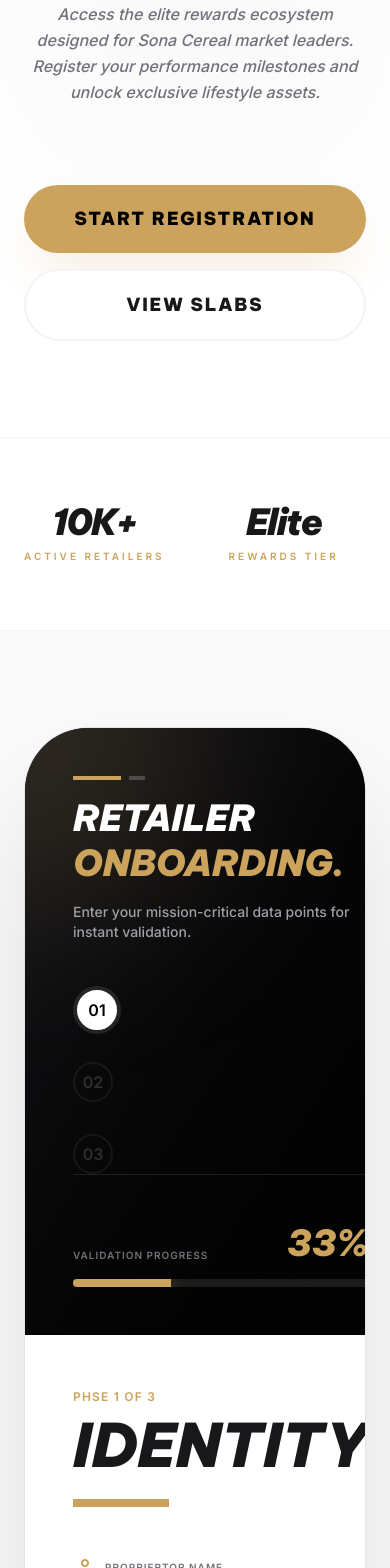
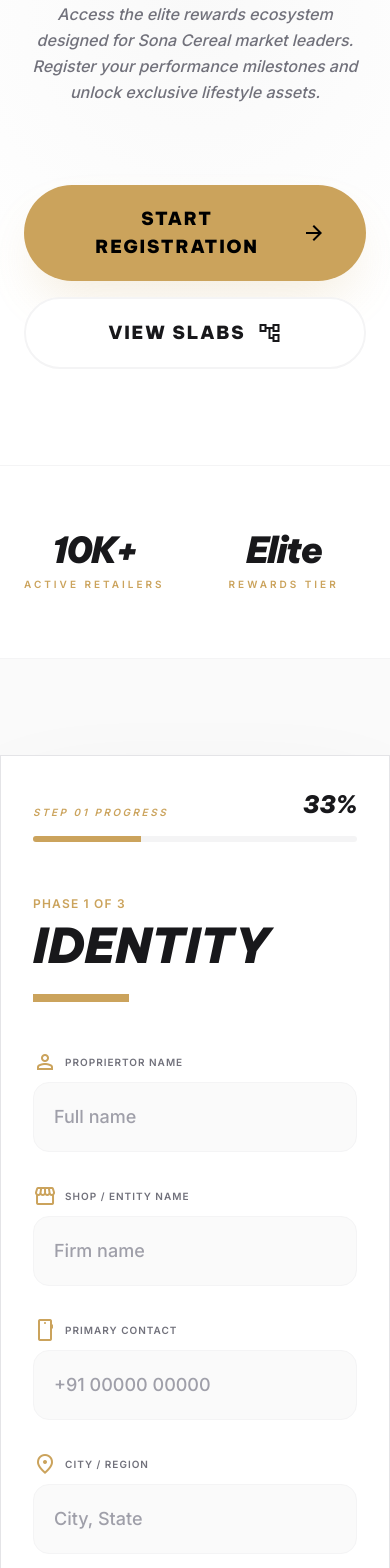
Before and after one commit to gohypedevelopers-stack/SONA-CEREAL, a Next.js app: page / in a window 390 px wide. Shown: the part 432-2000 px from the top of the page. Built offline with nearby package versions, Linux system fonts and the light colour scheme.

Commit message:
client change 2

```diff
--- a/src/app/milestones/page.tsx
+++ b/src/app/milestones/page.tsx
@@ -28,7 +28,7 @@
             <span className="w-2 h-2 bg-primary rounded-full animate-pulse"></span>
             <span className="text-[10px] font-black uppercase tracking-widest">Sona Elite Tiers 2025</span>
           </div>
-          <h1 className="font-headline font-black text-6xl md:text-8xl italic uppercase text-zinc-900 leading-[0.85] tracking-tighter mb-8">
+          <h1 className="font-headline font-black text-4xl md:text-[4.5rem] italic uppercase text-zinc-900 leading-none tracking-tight mb-8">
             REWARD <br />
             <span className="text-primary">ARCHITECTURE.</span>
           </h1>
@@ -134,7 +134,7 @@
           <div className="absolute inset-0 hero-rays opacity-[0.05]"></div>
 
           <div className="relative z-10 space-y-12">
-            <h2 className="text-6xl md:text-9xl font-headline font-black italic uppercase text-white tracking-widest leading-[0.8] drop-shadow-2xl">
+            <h2 className="text-5xl md:text-[6rem] font-headline font-black italic uppercase text-white tracking-widest leading-none drop-shadow-2xl">
                READY <br />
                TO <span className="text-primary italic">SCALE?</span>
             </h2>
--- a/src/app/page.tsx
+++ b/src/app/page.tsx
@@ -49,15 +49,17 @@
                   <div className="flex flex-col sm:flex-row gap-4 justify-center pt-8">
                      <button
                         onClick={scrollToRegistration}
-                        className="bg-[#CBA35C] text-black px-10 py-5 rounded-full font-headline font-black text-lg uppercase tracking-[0.1em] shadow-2xl shadow-[#CBA35C]/20 hover:scale-105 active:scale-95 transition-all"
+                        className="bg-[#CBA35C] text-black px-10 py-5 rounded-full font-headline font-black text-lg uppercase tracking-[0.1em] shadow-2xl shadow-[#CBA35C]/20 hover:scale-105 active:scale-95 transition-all flex items-center gap-3"
                      >
                         Start Registration
+                        <span className="material-symbols-outlined text-xl">arrow_forward</span>
                      </button>
                      <Link
                         href="/milestones"
                         className="bg-white text-zinc-900 px-10 py-5 rounded-full font-headline font-black text-lg uppercase tracking-[0.1em] border-2 border-zinc-100 hover:bg-zinc-50 transition-all flex items-center justify-center gap-3"
                      >
                         View Slabs
+                        <span className="material-symbols-outlined text-xl">account_tree</span>
                      </Link>
                   </div>
                </div>
@@ -82,10 +84,11 @@
 
          {/* Registration Section - Streamlined to 3 Steps */}
          <section id="registration-section" className="py-24 bg-zinc-50 border-y border-zinc-100 scroll-mt-24">
-            <div className="container mx-auto px-6">
-               <div className="grid lg:grid-cols-12 gap-0 shadow-[0_60px_120px_-20px_rgba(0,0,0,0.15)] rounded-[4rem] overflow-hidden bg-white border border-zinc-200 min-h-[800px]">
-                  {/* Sidebar - Branding */}
-                  <div className="lg:col-span-4 bg-zinc-900 p-12 flex flex-col justify-between text-white relative overflow-hidden">
+            <div className="container mx-auto px-0 md:px-6">
+               <div className="grid lg:grid-cols-12 gap-0 shadow-[0_60px_120px_-20px_rgba(0,0,0,0.15)] md:rounded-[4rem] overflow-hidden bg-white border border-zinc-200 min-h-[700px]">
+
+                  {/* Sidebar - Desktop Only Branding */}
+                  <div className="hidden lg:flex lg:col-span-4 bg-zinc-900 p-12 flex-col justify-between text-white relative overflow-hidden">
                      <div className="absolute inset-0 bg-gradient-to-br from-zinc-900 to-black opacity-90"></div>
                      <div className="absolute -top-24 -left-24 w-64 h-64 bg-[#CBA35C]/20 rounded-full blur-[100px]"></div>
 
@@ -127,25 +130,37 @@
                            <span className="text-4xl font-headline font-black italic text-[#CBA35C]">{Math.round(progress)}%</span>
                         </div>
                         <div className="w-full h-2 bg-white/10 rounded-full overflow-hidden">
-                           <div className="h-full bg-[#CBA35C] transition-all duration-700 ease-out shadow-[0_0_15px_rgba(233,151,1,0.4)]" style={{ width: `${progress}%` }}></div>
+                           <div className="h-full bg-[#CBA35C] transition-all duration-700 ease-out shadow-[0_0_15px_rgba(203,163,92,0.4)]" style={{ width: `${progress}%` }}></div>
                         </div>
                      </div>
                   </div>
 
                   {/* Form Content Area */}
-                  <div className="lg:col-span-8 p-12 lg:p-24 bg-white relative">
+                  <div className="lg:col-span-8 p-8 md:p-24 bg-white relative">
+
+                     {/* Mobile Only Progress Line */}
+                     <div className="lg:hidden mb-12 space-y-4">
+                        <div className="flex justify-between items-end">
+                           <span className="text-[10px] font-black uppercase tracking-[.25em] text-[#CBA35C] italic">Step 0{step} Progress</span>
+                           <span className="text-2xl font-headline font-black italic text-zinc-900">{Math.round(progress)}%</span>
+                        </div>
+                        <div className="w-full h-1.5 bg-zinc-100 rounded-full overflow-hidden">
+                           <div className="h-full bg-[#CBA35C] transition-all duration-700 ease-out" style={{ width: `${progress}%` }}></div>
+                        </div>
+                     </div>
+
                      <div className="mb-12 text-left">
-                        <span className="text-[#CBA35C] font-black uppercase tracking-widest text-xs">Phse {step} of 3</span>
-                        <h3 className="text-6xl font-headline font-black uppercase text-zinc-900 mt-2 leading-none italic">
+                        <span className="text-[#CBA35C] font-black uppercase tracking-widest text-xs">Phase {step} of 3</span>
+                        <h3 className="text-5xl md:text-6xl font-headline font-black uppercase text-zinc-900 mt-2 leading-none italic">
                            {step === 1 ? "IDENTITY" : step === 2 ? "SYSTEMS" : "VALIDATE"}
                         </h3>
                         <div className="w-24 h-2 bg-[#CBA35C] mt-6"></div>
                      </div>
 
-                     <form className="space-y-10" onSubmit={(e) => e.preventDefault()}>
+                     <form className="space-y-8 md:space-y-10" onSubmit={(e) => e.preventDefault()}>
                         {step === 1 && (
-                           <div className="space-y-10 animate-in fade-in duration-500">
-                              <div className="grid md:grid-cols-2 gap-10 text-left">
+                           <div className="space-y-8 md:space-y-10 animate-in fade-in duration-500">
+                              <div className="grid md:grid-cols-2 gap-8 md:gap-10 text-left">
                                  <div className="space-y-2">
                                     <label className="text-[10px] font-black uppercase tracking-widest text-zinc-500 flex items-center gap-2">
                                        <span className="material-symbols-outlined text-sm text-[#CBA35C]">person</span> Propriertor Name
@@ -181,8 +196,8 @@
                         )}
 
                         {step === 2 && (
-                           <div className="space-y-10 animate-in fade-in duration-500">
-                              <div className="grid md:grid-cols-2 gap-10 text-left">
+                           <div className="space-y-8 md:space-y-10 animate-in fade-in duration-500">
+                              <div className="grid md:grid-cols-2 gap-8 md:gap-10 text-left">
                                  <div className="space-y-2">
                                     <label className="text-[10px] font-black uppercase tracking-widest text-zinc-500 flex items-center gap-2">
                                        <span className="material-symbols-outlined text-sm text-[#CBA35C]">account_balance_wallet</span> UPI ID / VPA
@@ -203,7 +218,8 @@
                                  </div>
                               </div>
                               <div className="flex items-center gap-6 pt-12 border-t border-zinc-100">
-                                 <button type="button" onClick={() => setStep(step - 1)} className="flex-1 h-20 border border-zinc-200 rounded-[2rem] font-headline font-black text-sm uppercase tracking-widest hover:bg-zinc-50 transition-all flex items-center justify-center gap-3">
+                                 <button type="button" onClick={() => setStep(step - 1)} className="flex-1 h-20 border border-zinc-200 rounded-[2rem] font-headline font-black text-sm uppercase tracking-widest hover:bg-zinc-50 transition-all flex items-center justify-center gap-3 text-zinc-900 group">
+                                    <span className="material-symbols-outlined text-xl transition-transform group-hover:-translate-x-2">arrow_back</span>
                                     BACK
                                  </button>
                                  <button type="button" onClick={() => setStep(3)} className="flex-[2] h-20 bg-[#CBA35C] text-black rounded-[2rem] font-headline font-black text-lg uppercase tracking-widest shadow-2xl shadow-[#CBA35C]/20 hover:scale-[1.02] active:scale-[0.98] transition-all flex items-center justify-center gap-3 group">
@@ -215,43 +231,44 @@
                         )}
 
                         {step === 3 && (
-                           <div className="space-y-10 animate-in fade-in duration-500">
-                              <div className="grid md:grid-cols-2 gap-10">
-                                 <div className="border-2 border-dashed border-zinc-200 rounded-[3rem] p-12 text-center flex flex-col items-center gap-8 bg-zinc-50 hover:bg-zinc-100/50 transition-all group/upload">
-                                    <div className="w-24 h-24 rounded-full bg-white shadow-xl flex items-center justify-center group-hover/upload:scale-110 transition-transform">
-                                       <span className="material-symbols-outlined text-5xl text-[#CBA35C] font-black">badge</span>
+                           <div className="space-y-8 md:space-y-10 animate-in fade-in duration-500">
+                              <div className="grid md:grid-cols-2 gap-8 md:gap-10">
+                                 <div className="border-2 border-dashed border-zinc-200 rounded-[3rem] p-8 md:p-12 text-center flex flex-col items-center gap-6 md:gap-8 bg-zinc-50 hover:bg-zinc-100/50 transition-all group/upload">
+                                    <div className="w-20 h-20 md:w-24 md:h-24 rounded-full bg-white shadow-xl flex items-center justify-center group-hover/upload:scale-110 transition-transform">
+                                       <span className="material-symbols-outlined text-4xl md:text-5xl text-[#CBA35C] font-black">badge</span>
                                     </div>
                                     <div className="space-y-2">
-                                       <h4 className="text-2xl font-headline font-black uppercase tracking-tight text-zinc-900 italic">Identity Asset</h4>
+                                       <h4 className="text-xl md:text-2xl font-headline font-black uppercase tracking-tight text-zinc-900 italic">Identity Asset</h4>
                                        <p className="text-zinc-500 text-[10px] font-black uppercase tracking-widest">Aadhar / Business Registration</p>
                                     </div>
-                                    <label className="px-12 py-5 bg-zinc-900 text-white rounded-full font-black text-[10px] uppercase tracking-widest cursor-pointer hover:bg-[#CBA35C] hover:text-black transition-all">
+                                    <label className="px-10 py-4 bg-zinc-900 text-white rounded-full font-black text-[10px] uppercase tracking-widest cursor-pointer hover:bg-[#CBA35C] hover:text-black transition-all">
                                        CLICK TO SELECT
                                        <input type="file" className="hidden" />
                                     </label>
                                  </div>
 
-                                 <div className="border-2 border-dashed border-zinc-200 rounded-[3rem] p-12 text-center flex flex-col items-center gap-8 bg-zinc-50 hover:bg-zinc-100/50 transition-all group/upload">
-                                    <div className="w-24 h-24 rounded-full bg-white shadow-xl flex items-center justify-center group-hover/upload:scale-110 transition-transform">
-                                       <span className="material-symbols-outlined text-5xl text-[#CBA35C] font-black">receipt_long</span>
+                                 <div className="border-2 border-dashed border-zinc-200 rounded-[3rem] p-8 md:p-12 text-center flex flex-col items-center gap-6 md:gap-8 bg-zinc-50 hover:bg-zinc-100/50 transition-all group/upload">
+                                    <div className="w-20 h-20 md:w-24 md:h-24 rounded-full bg-white shadow-xl flex items-center justify-center group-hover/upload:scale-110 transition-transform">
+                                       <span className="material-symbols-outlined text-4xl md:text-5xl text-[#CBA35C] font-black">receipt_long</span>
                                     </div>
                                     <div className="space-y-2">
-                                       <h4 className="text-2xl font-headline font-black uppercase tracking-tight text-zinc-900 italic">Bill Asset</h4>
+                                       <h4 className="text-xl md:text-2xl font-headline font-black uppercase tracking-tight text-zinc-900 italic">Bill Asset</h4>
                                        <p className="text-zinc-500 text-[10px] font-black uppercase tracking-widest">Valid GST / Purchase Invoice</p>
                                     </div>
-                                    <label className="px-12 py-5 bg-zinc-900 text-white rounded-full font-black text-[10px] uppercase tracking-widest cursor-pointer hover:bg-[#CBA35C] hover:text-black transition-all">
+                                    <label className="px-10 py-4 bg-zinc-900 text-white rounded-full font-black text-[10px] uppercase tracking-widest cursor-pointer hover:bg-[#CBA35C] hover:text-black transition-all">
                                        CLICK TO SELECT
                                        <input type="file" className="hidden" />
                                     </label>
                                  </div>
                               </div>
                               <div className="flex items-center gap-6 pt-12 border-t border-zinc-100">
-                                 <button type="button" onClick={() => setStep(step - 1)} className="flex-1 h-20 border border-zinc-200 rounded-[2rem] font-headline font-black text-sm uppercase tracking-widest hover:bg-zinc-50 transition-all flex items-center justify-center gap-3">
+                                 <button type="button" onClick={() => setStep(step - 1)} className="flex-1 h-20 border border-zinc-200 rounded-[2rem] font-headline font-black text-sm uppercase tracking-widest hover:bg-zinc-50 transition-all flex items-center justify-center gap-3 text-zinc-900 group">
+                                    <span className="material-symbols-outlined text-xl transition-transform group-hover:-translate-x-2">arrow_back</span>
                                     BACK
                                  </button>
                                  <button type="button" className="flex-[2] h-20 bg-[#CBA35C] text-black rounded-[2rem] font-headline font-black text-lg uppercase tracking-widest shadow-2xl shadow-[#CBA35C]/30 transition-all flex items-center justify-center gap-3 group">
                                     SUBMIT APPLICATION
-                                    <span className="material-symbols-outlined text-2xl font-black">verified</span>
+                                    <span className="material-symbols-outlined text-2xl font-black transition-transform group-hover:translate-x-1">check_circle</span>
                                  </button>
                               </div>
                            </div>
```
Also changed, not shown: src/components/Header.tsx (+4 -10 lines).
